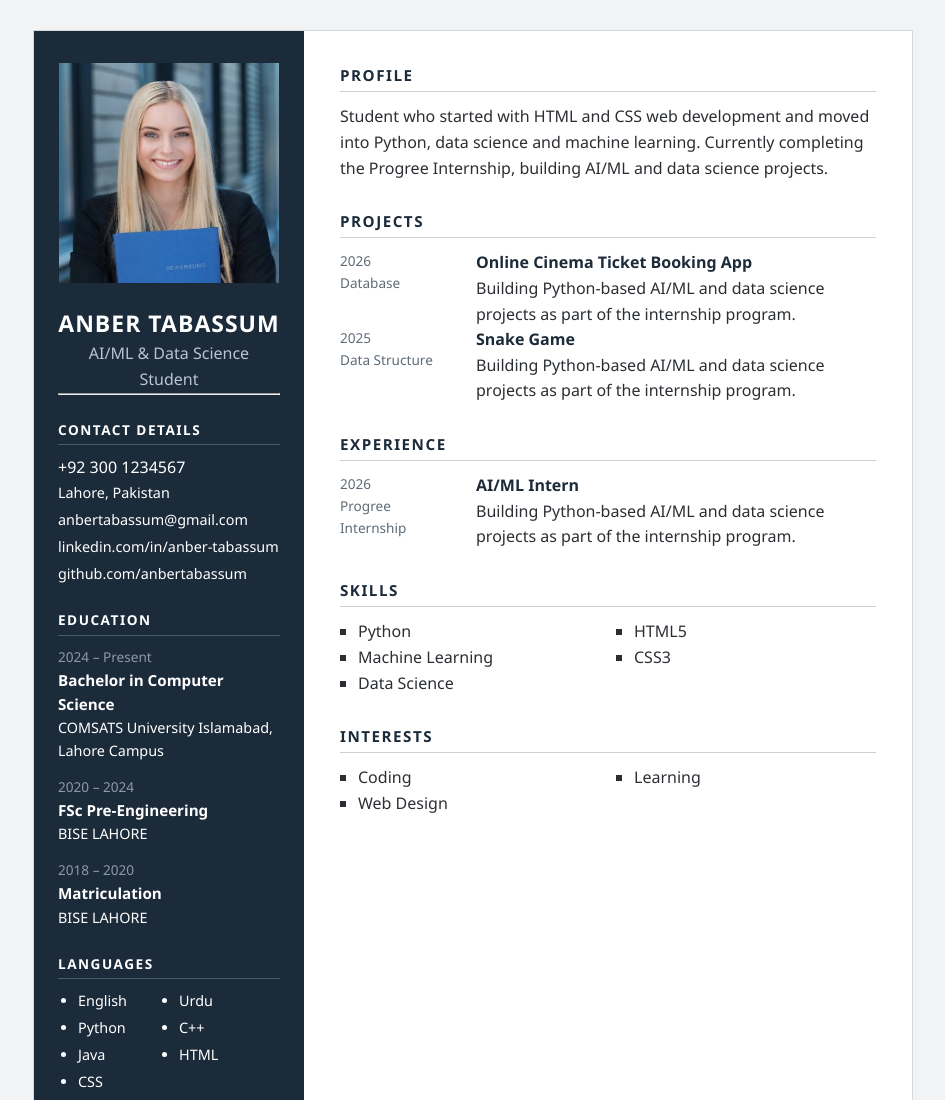
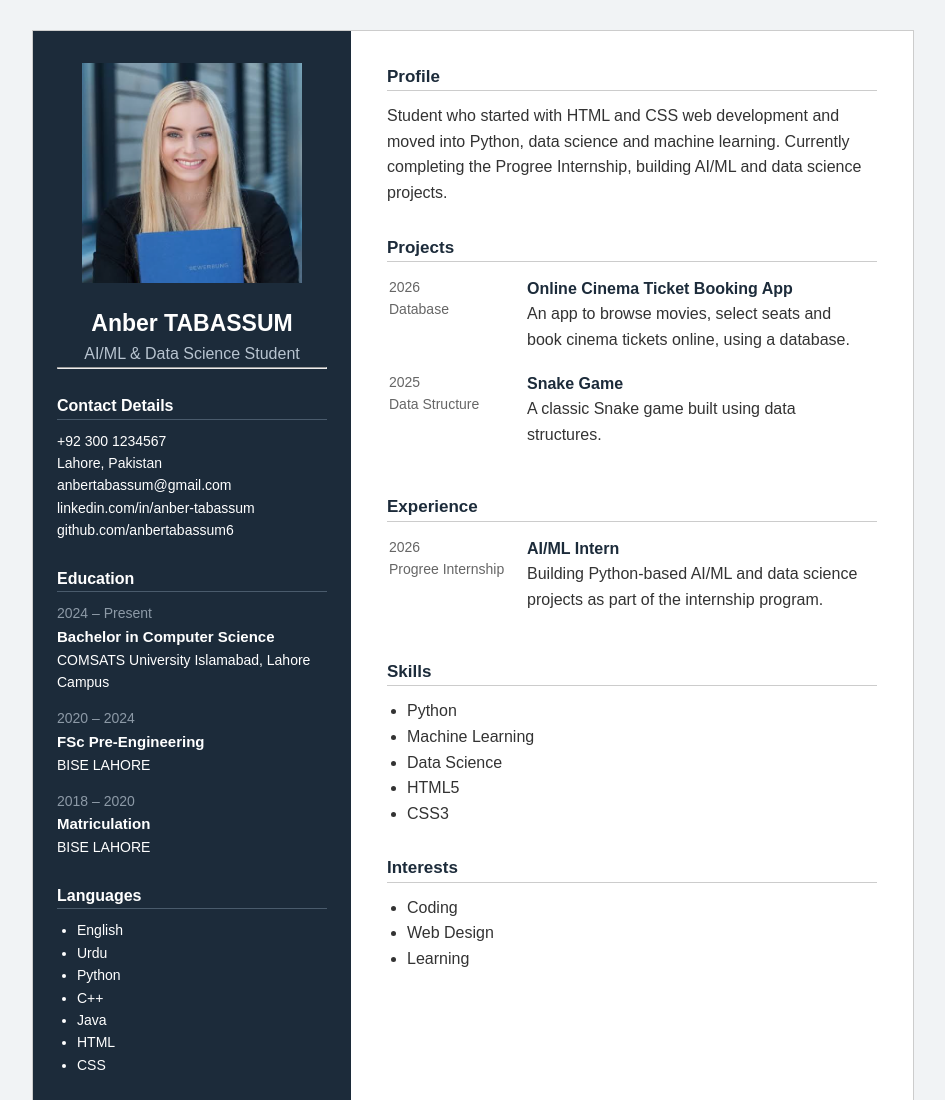
Before and after one commit to Anber06/FA24-BCS-125-B-Web-Technology, a plain HTML site: page Assignment-1/index.html in a window 1280 px wide. Shown: the top 1100 px of the page, without its empty margins (167-1112 px from the left). Drawn offline with Linux system fonts and the light colour scheme.

Commit message:
update the changes

```diff
--- a/Assignment-1/index.html
+++ b/Assignment-1/index.html
@@ -21,11 +21,11 @@
       <section id="contact">
         <h2>Contact Details</h2>
         <ul>
-          <p>+92 300 1234567</p>
+          <li>+92 300 1234567</li>
           <li>Lahore, Pakistan</li>
-          <li><a href="anbertabassum@gmail.com">anbertabassum@gmail.com</a></li>
+          <li><a href="mailto:anbertabassum@gmail.com">anbertabassum@gmail.com</a></li>
           <li><a href="https://www.linkedin.com/in/anber-tabassum/">linkedin.com/in/anber-tabassum</a></li>
-          <li><a href="https://github.com/anbertabassum6">github.com/anbertabassum</a></li>
+          <li><a href="https://github.com/anbertabassum6">github.com/anbertabassum6</a></li>
         </ul>
       </section>
 
@@ -75,46 +75,42 @@
         </p>
       </section>
 
+      <section id="projects">
+        <h2>Projects</h2>
 
-      <section id="experience">
-        <h2>PROJECTS</h2>
-
-        <article>
-          <p class="date">2026<br>Database</p>
-          <div>
+        <table>
+          <tr>
+            <td class="date">2026<br>Database</td>
+            <td>
               <h3>Online Cinema Ticket Booking App</h3>
-            <p>
-              Building Python-based AI/ML and data science projects as part
-              of the internship program.
-            </p>
-          </div>
-        </article>
-
-        <article>
-          <p class="date">2025<br>Data Structure</p>
-          <div>
+              <p>An app to browse movies, select seats and book cinema tickets online, using a database.</p>
+            </td>
+          </tr>
+          <tr>
+            <td class="date">2025<br>Data Structure</td>
+            <td>
               <h3>Snake Game</h3>
-            <p>
-              Building Python-based AI/ML and data science projects as part
-              of the internship program.
-            </p>
-          </div>
-        </article>
+              <p>A classic Snake game built using data structures.</p>
+            </td>
+          </tr>
+        </table>
       </section>
 
       <section id="experience">
         <h2>Experience</h2>
 
-        <article>
-          <p class="date">2026<br>Progree Internship</p>
-          <div>
+        <table>
+          <tr>
+            <td class="date">2026<br>Progree Internship</td>
+            <td>
               <h3>AI/ML Intern</h3>
               <p>
                 Building Python-based AI/ML and data science projects as part
                 of the internship program.
               </p>
-          </div>
-        </article>
+            </td>
+          </tr>
+        </table>
       </section>
 
       <section id="skills">
@@ -140,9 +136,5 @@
 
   </div>
 
-  <footer>
-    <p>&copy; 2026 Anber</p>
-  </footer>
-
 </body>
 </html>
--- a/Assignment-1/styles.css
+++ b/Assignment-1/styles.css
@@ -1,33 +1,31 @@
-/* Padding and border are included in an element's width */
+/* Remove default spacing from all elements */
 * {
-  box-sizing: border-box;
   margin: 0;
   padding: 0;
 }
 
 body {
-  font-family: "Segoe UI", Arial, sans-serif;
+  font-family: Arial, sans-serif;
   line-height: 1.6;
-  color: #2b2f33;
+  color: #333333;
   background-color: #f1f3f5;
 }
 
-ul {
-  list-style: none;
+a {
+  text-decoration: none;
 }
 
-/* Two columns: sidebar + main */
 .cv {
-  display: grid;
-  grid-template-columns: 270px 1fr;
-  max-width: 880px;
-  margin: 30px auto 0;
+  display: flex;
+  width: 880px;
+  margin: 30px auto;
   background-color: #ffffff;
-  border: 1px solid #d5d9dd;
+  border: 1px solid #cccccc;
 }
 
 /* ---------- Sidebar ---------- */
 aside {
+  width: 270px;
   padding: 32px 24px;
   background-color: #1c2b3a;
   color: #ffffff;
@@ -44,37 +42,25 @@ header img {
 
 header h1 {
   font-size: 23px;
-  font-weight: 600;
-  letter-spacing: 1px;
-  text-transform: uppercase;
 }
 
 header p {
   color: #b8c4d0;
 }
 
-aside section,
-nav {
+aside section {
   margin-bottom: 24px;
 }
 
 aside h2 {
   margin-bottom: 10px;
-  padding-bottom: 4px;
   border-bottom: 1px solid #4a5b6c;
-  font-size: 0.85rem;
-  letter-spacing: 1.5px;
-  text-transform: uppercase;
+  font-size: 16px;
 }
 
 aside li,
 aside article p {
-  font-size: 0.9rem;
-  overflow-wrap: anywhere;
-}
-
-aside li {
-  margin-bottom: 4px;
+  font-size: 14px;
 }
 
 aside a {
@@ -86,30 +72,17 @@ aside article {
 }
 
 aside h3 {
-  font-size: 0.95rem;
-  font-weight: 600;
+  font-size: 15px;
 }
 
 .date {
   color: #8d9aa7;
-  font-size: 0.85rem;
-}
- a{
-  text-decoration: none;
- }
-
-#languages ul {
-  display: flex;
-  flex-wrap: wrap;
-  padding-left: 20px;
-  list-style: disc;
+  font-size: 14px;
 }
 
-#languages li {
-  width: 50%;
-}
 /* ---------- Main ---------- */
 main {
+  flex: 1;
   padding: 32px 36px;
 }
 
@@ -119,62 +92,40 @@ main section {
 
 main h2 {
   margin-bottom: 12px;
-  padding-bottom: 4px;
-  border-bottom: 1px solid #c9d1d9;
+  border-bottom: 1px solid #cccccc;
   color: #1c2b3a;
-  font-size: 0.95rem;
-  letter-spacing: 1.5px;
-  text-transform: uppercase;
-}
-
-/* Experience: date on the left, details on the right */
-main article {
-  display: grid;
-  grid-template-columns: 120px 1fr;
-  gap: 16px;
+  font-size: 17px;
 }
 
 main h3 {
-  font-size: 1rem;
-  font-weight: 600;
+  font-size: 16px;
   color: #1c2b3a;
 }
 
 main .date {
-  color: #5f6b76;
+  color: #666666;
 }
 
-/* Skills and interests: plain two-column lists */
+table {
+  width: 100%;
+}
+
+td {
+  vertical-align: top;
+  padding: 0 16px 16px 0;
+}
+
+td.date {
+  width: 120px;
+}
+
+ul {
+  list-style: none;
+}
+
+#languages ul,
 #skills ul,
 #interest ul {
-  columns: 2;
+  padding-left: 20px;
+  list-style: disc;
 }
-
-#skills li,
-#interest li {
-  margin-left: 18px;
-  list-style: square;
-}
-
-/* ---------- Footer ---------- */
-footer {
-  max-width: 880px;
-  margin: 0 auto 30px;
-  padding: 12px;
-  text-align: center;
-  font-size: 0.85rem;
-  color: #5f6b76;
-}
-
-/* ---------- Small screens ---------- */
-@media (max-width: 700px) {
-  .cv {
-    grid-template-columns: 1fr;
-    margin-top: 0;
-  }
-
-  main article {
-    grid-template-columns: 1fr;
-    gap: 4px;
-  }
-}
```
Lines whose indentation alone changed are shown as unchanged.
